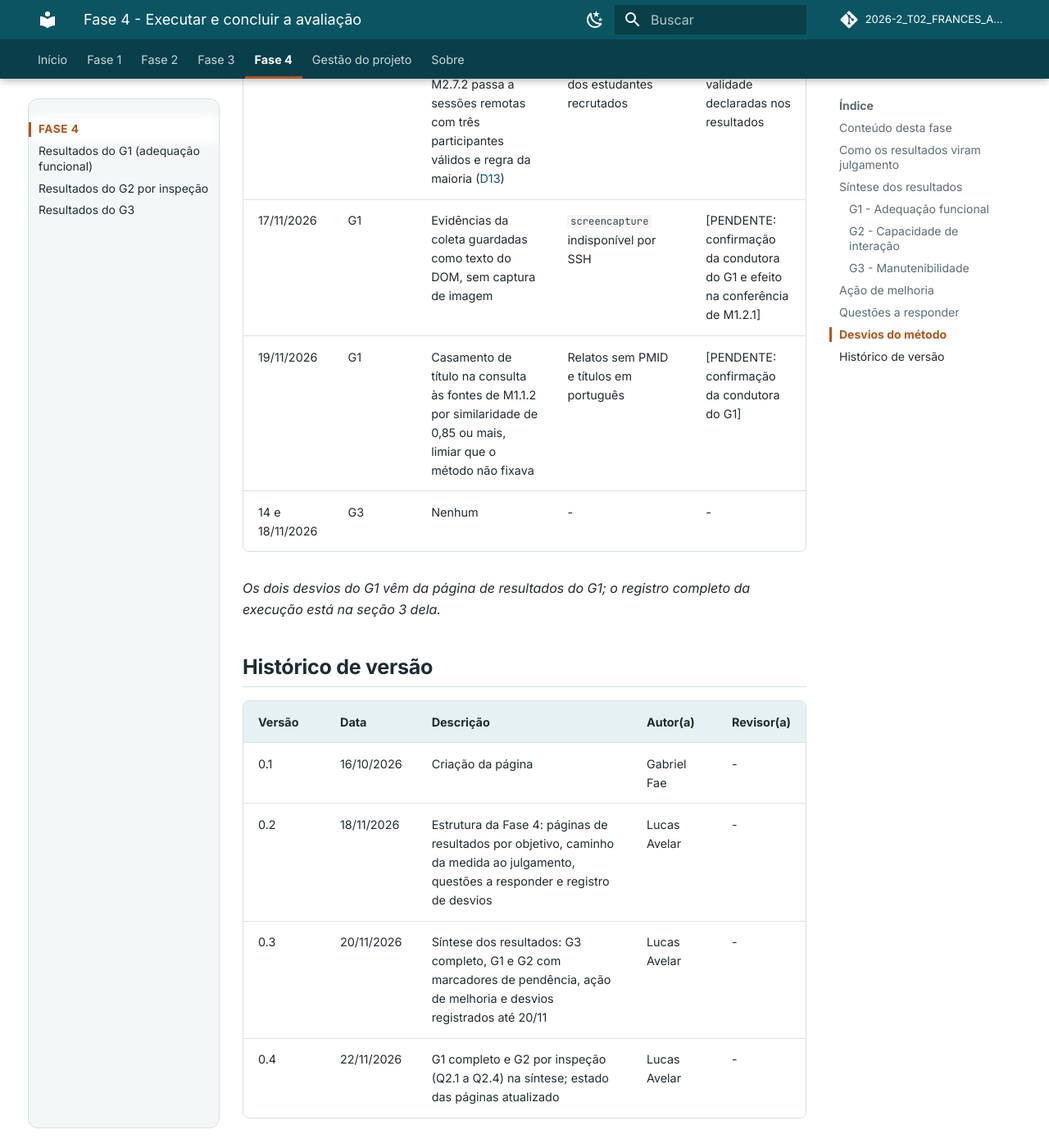
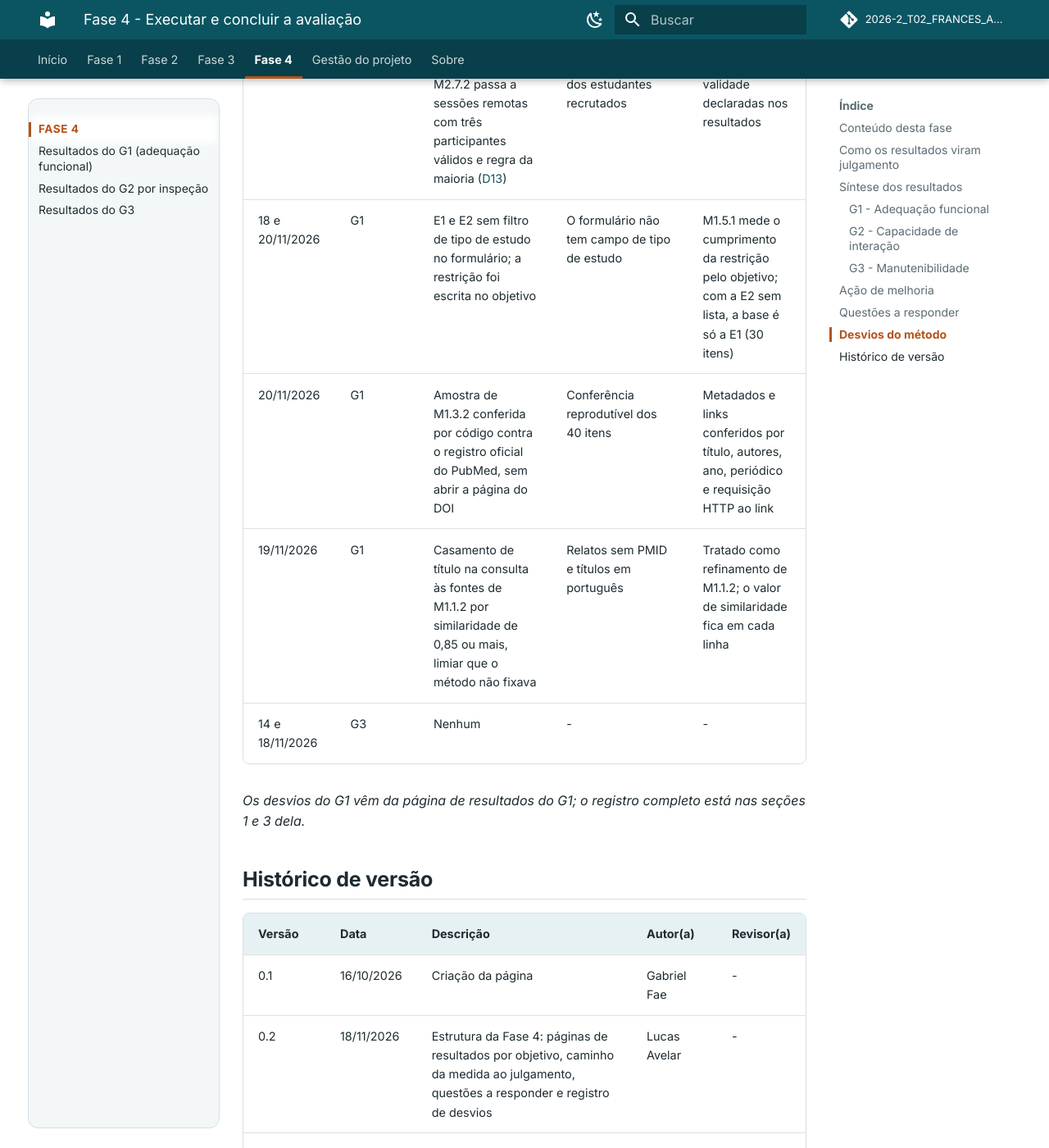
Before and after one commit to FCTE-Qualidade-de-Software-1/2026-2_T02_FRANCES_ALLEN, an MkDocs documentation site: the page built from docs/fase-4/index.md, in a window 1280 px wide and 1400 px high, scrolled down 8246 px. Shown: the whole window at 82% size. Built offline with MkDocs 1.6.1 and Material for MkDocs 9.7.7, drawn with Linux system fonts in a browser that asks for light colours; comment, search, counter and statistics services are not loaded; some of the changed text lies outside the part shown.

Commit message:
Fase 4: desvios do G1 conforme a página de resultados e data da ação de melhoria (#31)

```diff
--- a/docs/fase-4/index.md
+++ b/docs/fase-4/index.md
@@ -133,11 +133,12 @@ Toda diferença entre o que a Fase 3 previu e o que foi executado é registrada
 | Data | Método | Desvio | Motivo | Efeito na medida |
 |------|--------|--------|--------|------------------|
 | 19/11/2026 | G2 com usuários | M2.5.1 passa a formulário online assíncrono com cinco respondentes; M2.7.2 passa a sessões remotas com três participantes válidos e regra da maioria ([D13](../gestao/decisoes.md#d13-adaptar-a-coleta-com-usuarios-ao-prazo-da-entrega-2)) | 0 de 5 sessões presenciais realizadas até 18/11, por indisponibilidade dos estudantes recrutados | M2.7.2 apresentada como indicativa (n = 3); ameaças à validade declaradas nos resultados |
-| 17/11/2026 | G1 | Evidências da coleta guardadas como texto do DOM, sem captura de imagem | `screencapture` indisponível por SSH | [PENDENTE: confirmação da condutora do G1 e efeito na conferência de M1.2.1] |
-| 19/11/2026 | G1 | Casamento de título na consulta às fontes de M1.1.2 por similaridade de 0,85 ou mais, limiar que o método não fixava | Relatos sem PMID e títulos em português | [PENDENTE: confirmação da condutora do G1] |
+| 18 e 20/11/2026 | G1 | E1 e E2 sem filtro de tipo de estudo no formulário; a restrição foi escrita no objetivo | O formulário não tem campo de tipo de estudo | M1.5.1 mede o cumprimento da restrição pelo objetivo; com a E2 sem lista, a base é só a E1 (30 itens) |
+| 20/11/2026 | G1 | Amostra de M1.3.2 conferida por código contra o registro oficial do PubMed, sem abrir a página do DOI | Conferência reprodutível dos 40 itens | Metadados e links conferidos por título, autores, ano, periódico e requisição HTTP ao link |
+| 19/11/2026 | G1 | Casamento de título na consulta às fontes de M1.1.2 por similaridade de 0,85 ou mais, limiar que o método não fixava | Relatos sem PMID e títulos em português | Tratado como refinamento de M1.1.2; o valor de similaridade fica em cada linha |
 | 14 e 18/11/2026 | G3 | Nenhum | - | - |
 
-_Os dois desvios do G1 vêm da página de resultados do G1; o registro completo da execução está na seção 3 dela._
+_Os desvios do G1 vêm da página de resultados do G1; o registro completo está nas seções 1 e 3 dela._
 
 ## Histórico de versão
 
```
Also changed, not shown: other parts of docs/fase-4/index.md (+1 -1 lines).
